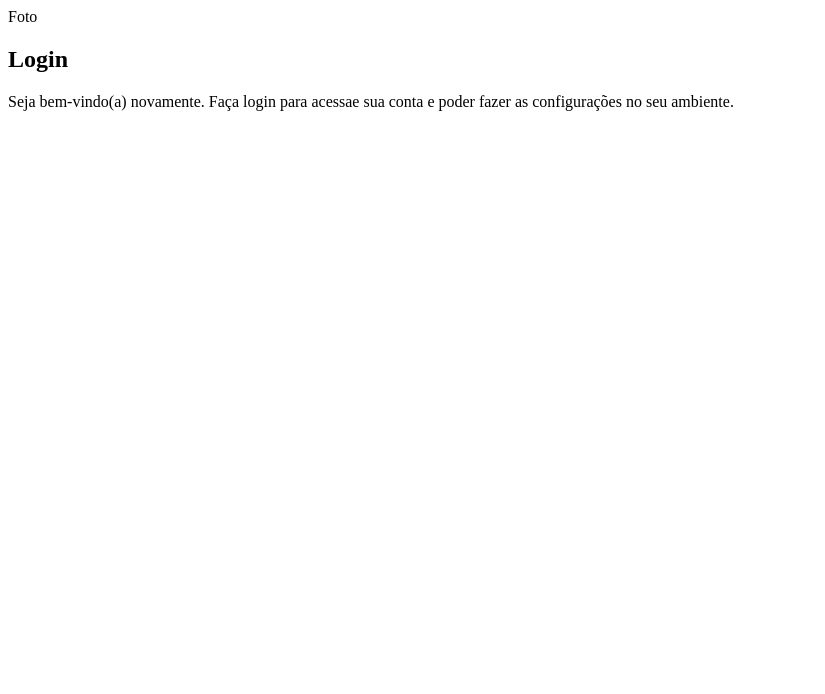
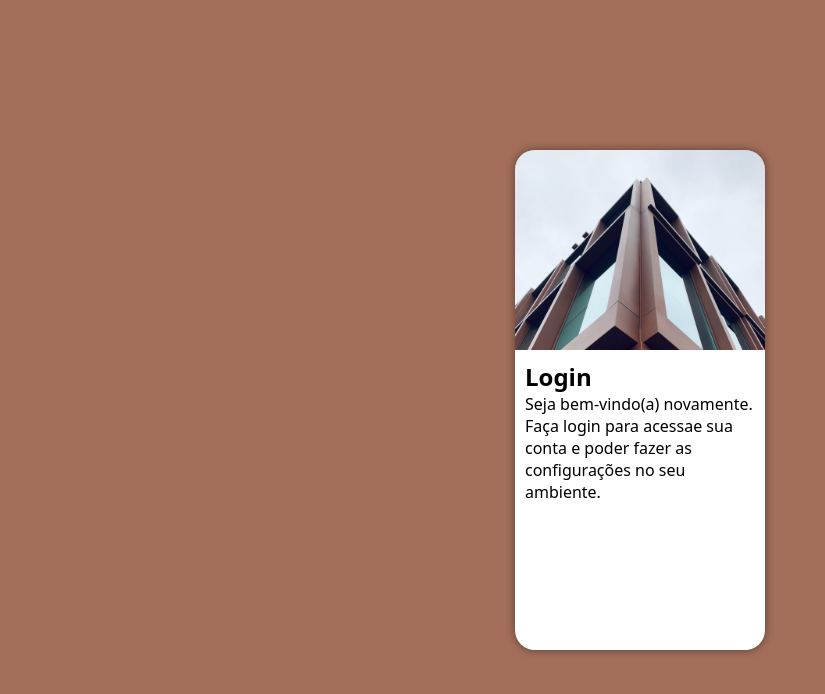
Before and after one commit to victorcarpinteiro/projeto_login, a plain HTML site: page index.html in a window 1280 px wide. Shown: the whole page, without its empty margins (0-825 px from the left). Drawn offline with Linux system fonts and the light colour scheme.

Commit message:
atualizando tela de login mb

```diff
--- a/estilos/style.css
+++ b/estilos/style.css
@@ -3,7 +3,55 @@
 Paletas de Cores:
 Preto
 Branco
-verde: #B4F0E6
-marrom claro: #F0C5B4
-* marrom escuro:#A36F5A
+azul esverdiado: #B4F0E6
+rosado: #F0C5B4
+* marrom :#A36F5A
 */
+*{
+    margin: 0;
+    padding: 0;
+    font-family: system-ui, -apple-system, BlinkMacSystemFont, 'Segoe UI', Roboto, Oxygen, Ubuntu, Cantarell, 'Open Sans', 'Helvetica Neue', sans-serif;
+    box-sizing: border-box;
+}
+
+:root{
+    --cor01:#B4F0E6;
+    --cor02:#F0C5B4;
+    --cor03: #A36F5A;
+}
+body, html{
+    background-color: var(--cor03);
+    height: 100vh;
+    width: 100vw;
+}
+main{
+    position: relative;
+    height: 100vh;
+    width: 100vw;
+}
+section#login{
+    position: absolute;
+    left: 50%;
+    top: 50%;
+    transform: translate(-50%, -50%);
+    background-color: white;
+    width: 250px;
+    height: 500px;
+    border-radius: 20px;
+    overflow: hidden;
+    box-shadow: 0px 0px 10px rgba(0, 0, 0, 0.452);
+}
+section#login > div#imagem{
+    display: block;
+    height: 200px;
+    background-color: var(--cor03);
+    background-image: url(../imagens/imglogin.jpg);
+    background-size: cover;
+    background-repeat: no-repeat;
+    background-position: center top;
+}
+section#login > div#formulario{
+    display: block;
+    padding: 10px;
+
+}
--- a/index.html
+++ b/index.html
@@ -11,7 +11,7 @@
     <main>
         <section id="login">
             <div id="imagem">
-                Foto
+
             </div>
             <div id="formulario">
                 <h1>Login</h1>
```
